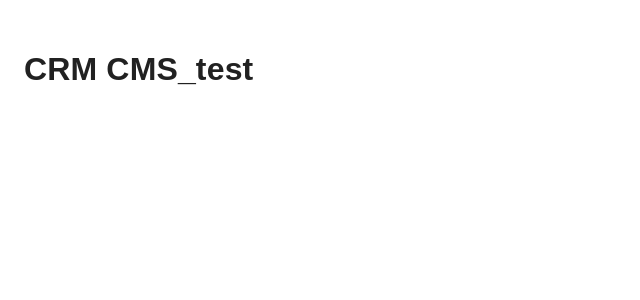
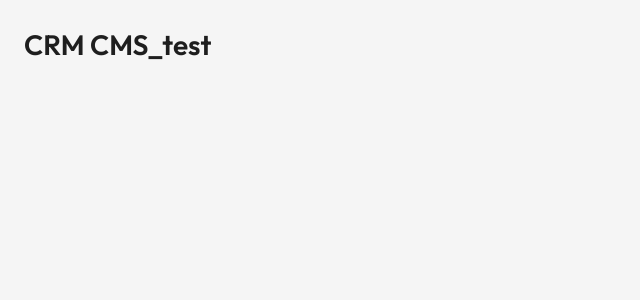
Before and after one commit to Boolick/cmr_catalog, a React (Vite) app: page / in a window 1280 px wide. Shown: the top 300 px of the page, without its empty margins (0-640 px from the left). Built offline with nearby package versions, Linux system fonts and the light colour scheme.

Commit message:
feat(theme): implement Phase 2 custom design system MUI theme overrides

```diff
--- a/index.html
+++ b/index.html
@@ -4,6 +4,9 @@
     <meta charset="UTF-8" />
     <link rel="icon" type="image/svg+xml" href="/favicon.svg" />
     <meta name="viewport" content="width=device-width, initial-scale=1.0" />
+    <link rel="preconnect" href="https://fonts.googleapis.com" />
+    <link rel="preconnect" href="https://fonts.gstatic.com" crossorigin />
+    <link href="https://fonts.googleapis.com/css2?family=Inter:wght@400;500&family=Outfit:wght@600&display=swap" rel="stylesheet" />
     <title>temp-vite-app</title>
   </head>
   <body>
--- a/src/app/providers/ThemeProvider.tsx
+++ b/src/app/providers/ThemeProvider.tsx
@@ -1,16 +1,7 @@
 import React from 'react';
-import { ThemeProvider as MuiThemeProvider, createTheme } from '@mui/material/styles';
+import { ThemeProvider as MuiThemeProvider } from '@mui/material/styles';
 import CssBaseline from '@mui/material/CssBaseline';
-
-const theme = createTheme({
-  cssVariables: {
-    colorSchemeSelector: 'class',
-  },
-  colorSchemes: {
-    light: true,
-    dark: true,
-  },
-});
+import { theme } from '../../shared/theme';
 
 export const ThemeProvider: React.FC<{ children: React.ReactNode }> = ({ children }) => {
   return (
--- /dev/null
+++ b/src/shared/theme/components.ts
@@ -0,0 +1,125 @@
+import type {} from '@mui/x-data-grid/themeAugmentation';
+import { Components, Theme } from '@mui/material/styles';
+
+export const components: Components<Theme> = {
+  MuiButton: {
+    defaultProps: {
+      disableElevation: true,
+    },
+    styleOverrides: {
+      root: {
+        textTransform: 'none',
+        borderRadius: '6px',
+        fontWeight: 500,
+        boxShadow: 'none',
+        transition: 'all 0.2s cubic-bezier(0.645, 0.045, 0.355, 1)',
+        '&:focus-visible': {
+          outline: 'none',
+          boxShadow: '0 0 0 2px rgba(22, 119, 255, 0.2)',
+        },
+        '&:active': {
+          boxShadow: 'none',
+        },
+      },
+      contained: {
+        boxShadow: 'none',
+        '&:hover': {
+          boxShadow: 'none',
+          filter: 'brightness(1.05)',
+        },
+        '&:active': {
+          boxShadow: 'none',
+          filter: 'brightness(0.95)',
+        },
+      },
+      outlined: ({ theme }) => ({
+        borderColor: theme.palette.mode === 'light' ? '#d9d9d9' : '#434343',
+        color: theme.palette.text.primary,
+        '&:hover': {
+          borderColor: theme.palette.primary.main,
+          backgroundColor: theme.palette.mode === 'light' ? 'rgba(22, 119, 255, 0.04)' : 'rgba(23, 125, 220, 0.08)',
+          color: theme.palette.primary.main,
+        },
+      }),
+      text: ({ theme }) => ({
+        '&:hover': {
+          backgroundColor: theme.palette.mode === 'light' ? 'rgba(0, 0, 0, 0.04)' : 'rgba(255, 255, 255, 0.04)',
+        },
+      }),
+      sizeSmall: {
+        padding: '4px 10px',
+        fontSize: '14px',
+      },
+      sizeMedium: {
+        padding: '6px 16px',
+        fontSize: '14px',
+      },
+      sizeLarge: {
+        padding: '8px 20px',
+        fontSize: '16px',
+      },
+    },
+  },
+  MuiDataGrid: {
+    styleOverrides: {
+      root: ({ theme }) => ({
+        border: 'none',
+        '& .MuiDataGrid-cell': {
+          borderRight: 'none',
+          borderColor: theme.palette.divider,
+        },
+        '& .MuiDataGrid-columnHeader': {
+          borderRight: 'none',
+        },
+        '& .MuiDataGrid-columnHeaders': {
+          backgroundColor: theme.palette.mode === 'light' ? '#fafafa' : '#1d1d1d',
+          borderColor: theme.palette.divider,
+        },
+        '& .MuiDataGrid-row:hover': {
+          backgroundColor: theme.palette.mode === 'light' ? '#f5f5f5' : '#1a1a1a',
+        },
+        '& .MuiDataGrid-cell:focus, & .MuiDataGrid-cell:focus-within, & .MuiDataGrid-columnHeader:focus, & .MuiDataGrid-columnHeader:focus-within': {
+          outline: 'none',
+          boxShadow: 'none',
+        },
+      }),
+    },
+  },
+  MuiCssBaseline: {
+    styleOverrides: (theme) => ({
+      html: {
+        fontSize: '16px',
+        boxSizing: 'border-box',
+      },
+      '*, *::before, *::after': {
+        boxSizing: 'inherit',
+      },
+      body: {
+        fontFamily: 'Inter, system-ui, -apple-system, sans-serif',
+        fontSize: '14px',
+        backgroundColor: theme.palette.background.default,
+        color: theme.palette.text.primary,
+        margin: 0,
+        WebkitFontSmoothing: 'antialiased',
+        MozOsxFontSmoothing: 'grayscale',
+      },
+      'h1, h2, h3, h4, h5, h6': {
+        fontFamily: 'Outfit, sans-serif',
+        fontWeight: 600,
+        marginTop: 0,
+        color: theme.palette.text.primary,
+      },
+      h1: { marginBottom: '12px' },
+      h2: { marginBottom: '12px' },
+      h3: { marginBottom: '8px' },
+      h4: { marginBottom: '8px' },
+      h5: { marginBottom: '8px' },
+      h6: { marginBottom: '8px' },
+      'p, ul, ol': {
+        fontFamily: 'Inter, sans-serif',
+        marginTop: 0,
+        marginBottom: '8px',
+      },
+    }),
+  },
+};
--- /dev/null
+++ b/src/shared/theme/index.ts
@@ -0,0 +1,22 @@
+import { createTheme } from '@mui/material/styles';
+import { lightPalette, darkPalette } from './palette';
+import { typography } from './typography';
+import { components } from './components';
+
+export const theme = createTheme({
+  cssVariables: {
+    colorSchemeSelector: 'class',
+  },
+  colorSchemes: {
+    light: {
+      palette: lightPalette,
+    },
+    dark: {
+      palette: darkPalette,
+    },
+  },
+  typography,
+  components,
+});
+
+export default theme;
--- /dev/null
+++ b/src/shared/theme/palette.ts
@@ -0,0 +1,47 @@
+import { PaletteOptions } from '@mui/material/styles';
+
+export const lightPalette: PaletteOptions = {
+  mode: 'light',
+  primary: {
+    main: '#1677ff',
+    light: '#40a9ff',
+    dark: '#096dd9',
+    contrastText: '#ffffff',
+  },
+  text: {
+    primary: 'rgba(0, 0, 0, 0.88)',
+    secondary: 'rgba(0, 0, 0, 0.45)',
+    disabled: 'rgba(0, 0, 0, 0.25)',
+  },
+  background: {
+    default: '#f5f5f5',
+    paper: '#ffffff',
+  },
+  divider: '#d9d9d9',
+  error: {
+    main: '#ff4d4f',
+  },
+};
+
+export const darkPalette: PaletteOptions = {
+  mode: 'dark',
+  primary: {
+    main: '#177ddc',
+    light: '#177ddc',
+    dark: '#115393',
+    contrastText: 'rgba(255, 255, 255, 0.85)',
+  },
+  text: {
+    primary: 'rgba(255, 255, 255, 0.85)',
+    secondary: 'rgba(255, 255, 255, 0.45)',
+    disabled: 'rgba(255, 255, 255, 0.25)',
+  },
+  background: {
+    default: '#1f1f1f',
+    paper: '#141414',
+  },
+  divider: '#424242',
+  error: {
+    main: '#ff4d4f',
+  },
+};
--- /dev/null
+++ b/src/shared/theme/typography.ts
@@ -0,0 +1,59 @@
+import { TypographyOptions } from '@mui/material/styles/createTypography';
+
+export const typography: TypographyOptions = {
+  fontFamily: 'Inter, system-ui, -apple-system, sans-serif',
+  fontSize: 14,
+  htmlFontSize: 16,
+  h1: {
+    fontFamily: 'Outfit, sans-serif',
+    fontSize: '30px',
+    fontWeight: 600,
+    lineHeight: 1.3,
+  },
+  h2: {
+    fontFamily: 'Outfit, sans-serif',
+    fontSize: '24px',
+    fontWeight: 600,
+    lineHeight: 1.35,
+  },
+  h3: {
+    fontFamily: 'Outfit, sans-serif',
+    fontSize: '20px',
+    fontWeight: 600,
+    lineHeight: 1.4,
+  },
+  h4: {
+    fontFamily: 'Outfit, sans-serif',
+    fontSize: '16px',
+    fontWeight: 600,
+    lineHeight: 1.4,
+  },
+  h5: {
+    fontFamily: 'Outfit, sans-serif',
+    fontSize: '14px',
+    fontWeight: 600,
+    lineHeight: 1.4,
+  },
+  h6: {
+    fontFamily: 'Outfit, sans-serif',
+    fontSize: '12px',
+    fontWeight: 600,
+    lineHeight: 1.4,
+  },
+  body1: {
+    fontFamily: 'Inter, sans-serif',
+    fontSize: '14px',
+    fontWeight: 400,
+    lineHeight: 1.5,
+  },
+  body2: {
+    fontFamily: 'Inter, sans-serif',
+    fontSize: '12px',
+    fontWeight: 400,
+    lineHeight: 1.2,
+  },
+  button: {
+    fontFamily: 'Inter, sans-serif',
+    textTransform: 'none',
+  },
+};
```
